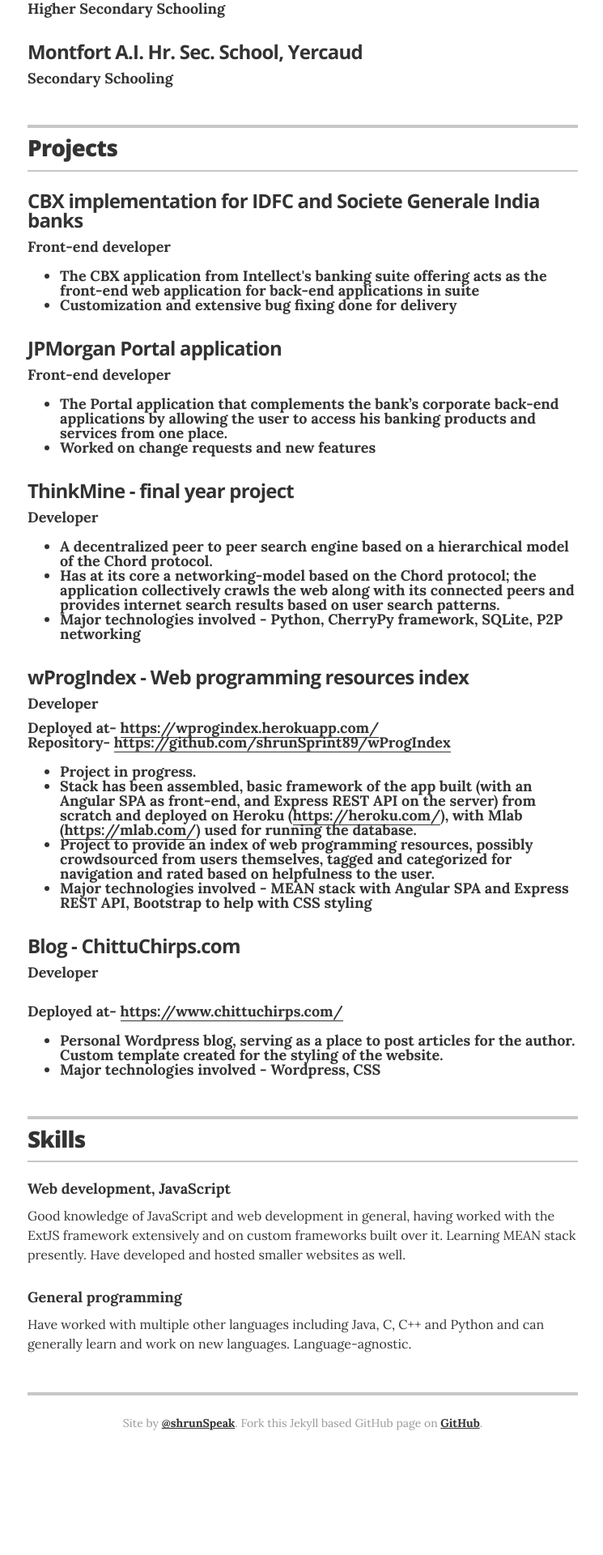
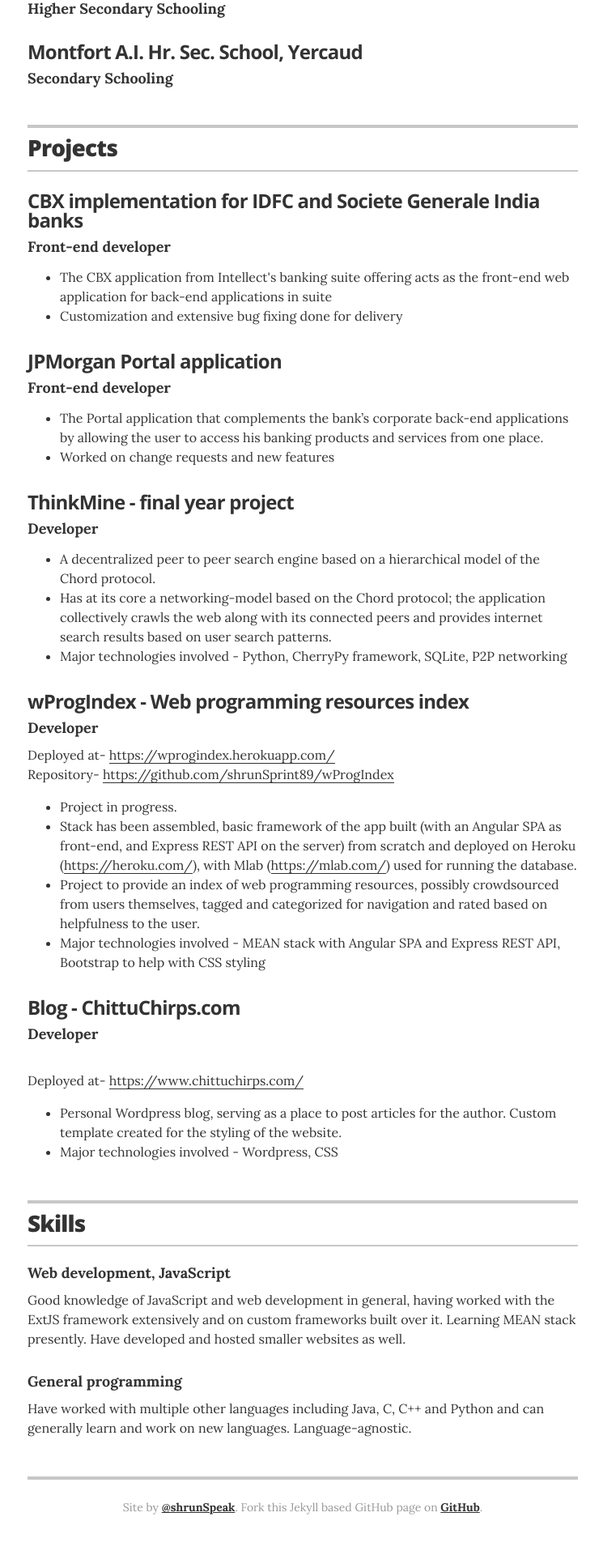
Before and after one commit to shrunSprint89/shrunSprint89.github.io, a Jekyll site: the page built from index.html, in a window 1280 px wide. Shown: the part 1355-3275 px from the top of the page at 81% size, without its empty margins (266-1011 px from the left). Built offline with Jekyll 4.4.1, drawn with Linux system fonts in a browser that asks for light colours; before the commit the page ends 3171 px from its top, so only the background shows below that.

Commit message:
Fixing formatting and data issues after initial changes

```diff
--- a/_layouts/resume.html
+++ b/_layouts/resume.html
@@ -112,8 +112,9 @@
           <h3 class="resume-item-title" itemprop="name">{% if project.url %}<a href="{{ project.url }}" itemprop="url">{{ project.project }}</a>{% else %}{{ project.project }}{% endif %}</h3>
           <h4 class="resume-item-details" itemprop="description">{{ project.role }}
               {% if project.duration %}
-              &bull; {{ project.duration }}</h4>
+              &bull; {{ project.duration }} <!--Only add duration if it is present as a value-->
               {% endif %}
+          </h4>
           <p class="resume-item-copy">{{ project.description }}</p>
         </div>
         {% endfor %}
@@ -238,7 +239,6 @@
 
       <footer class="page-footer">
         <p class="footer-line">Site by <a href="http://twitter.com/shrunSpeak">@shrunSpeak</a>. Fork this Jekyll based GitHub page on <a href="https://github.com/shrunSprint89/shrunSprint89.github.io">GitHub</a>.</p>
-        <!--<p class="footer-line">If this is your live resume, you can modify or remove this part. ;-)</p>-->
       </footer>
 
     </div>
```
